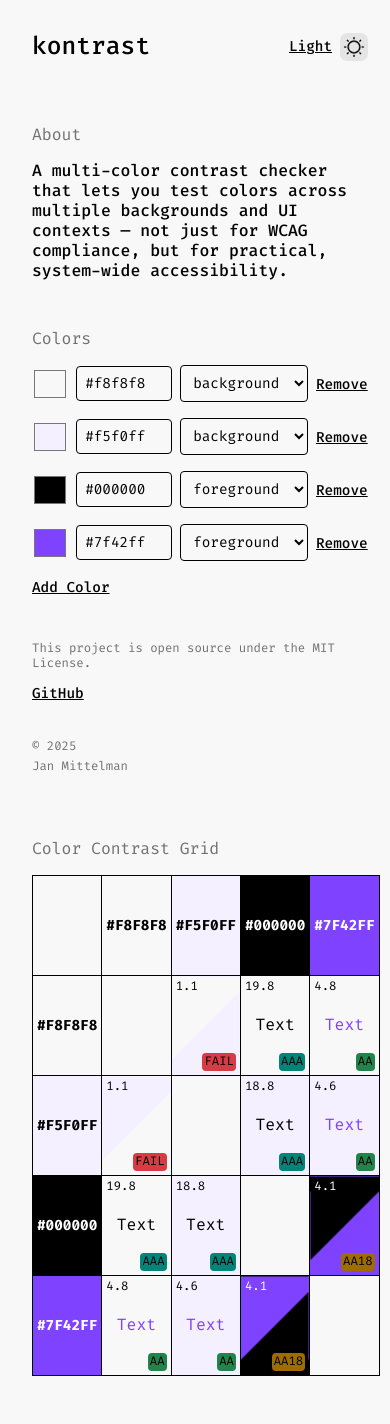
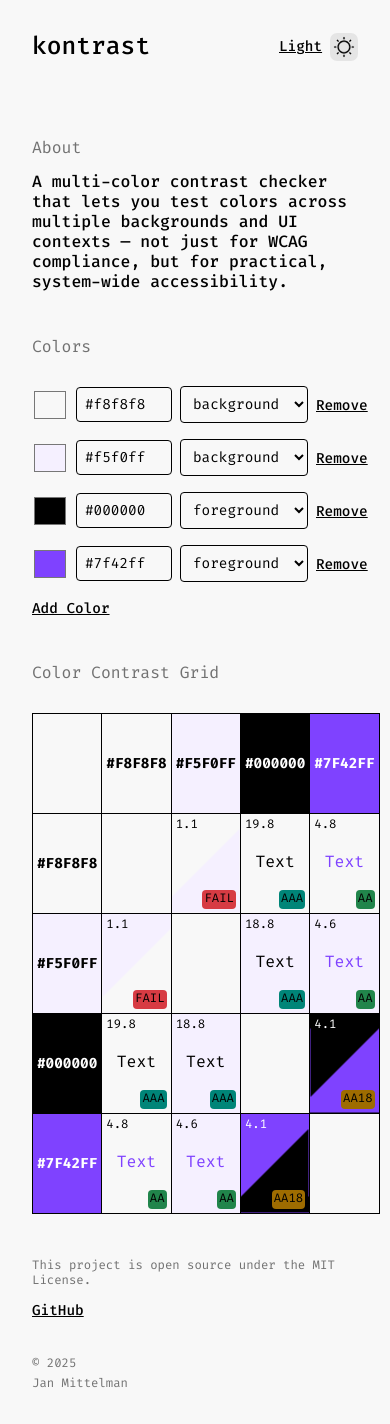
Before and after one commit to vedmakk/kontrast, a React (Vite) app: page / in a window 390 px wide. Built offline with nearby package versions, Linux system fonts and the light colour scheme.

Commit message:
Adjust mobile layout

```diff
--- a/src/app/components/App.tsx
+++ b/src/app/components/App.tsx
@@ -21,7 +21,7 @@ const Header = styled.header(({ theme }) => ({
   alignItems: 'center',
   padding: theme.spacing(4),
   width: '100%',
-  [theme.breakpoints.sm]: {
+  [theme.breakpoints.md]: {
     width: '400px',
   },
 }))
@@ -40,13 +40,23 @@ const Sidebar = styled.div(({ theme }) => ({
   gap: theme.spacing(4),
   padding: theme.spacing(4),
   width: '100%',
-  [theme.breakpoints.sm]: {
+  [theme.breakpoints.md]: {
     width: '400px',
+  },
+}))
+
+const MobileGridContainer = styled.div(({ theme }) => ({
+  [theme.breakpoints.md]: {
+    display: 'none',
   },
 }))
 
 const GridContainer = styled.div(({ theme }) => ({
   padding: theme.spacing(4),
+  display: 'none',
+  [theme.breakpoints.md]: {
+    display: 'block',
+  },
 }))
 
 export const App: React.FC = () => (
@@ -60,17 +70,19 @@ export const App: React.FC = () => (
     <ContentContainer>
       <Sidebar>
         <section>
-          <InfoLabel size="normal" as="h2" css={{ margin: 0 }}>
+          <InfoLabel size="normal" as="h2">
             About
           </InfoLabel>
-          <Label size="normal" as="p">
+          <Label size="normal" as="p" css={{ margin: 0 }}>
             A multi-color contrast checker that lets you test colors across
             multiple backgrounds and UI contexts — not just for WCAG compliance,
             but for practical, system-wide accessibility.
           </Label>
         </section>
         <ColorManager />
-
+        <MobileGridContainer>
+          <ColorGrid />
+        </MobileGridContainer>
         <section>
           <InfoLabel size="tiny" as="p">
             This project is open source under the MIT License.
--- a/src/colors/components/ColorGrid.tsx
+++ b/src/colors/components/ColorGrid.tsx
@@ -79,7 +79,7 @@ export const ColorGrid: React.FC<Props> = ({ colors }) => {
 
   return (
     <Container>
-      <InfoLabel size="normal" as="h2" css={{ margin: 0 }}>
+      <InfoLabel size="normal" as="h2">
         Color Contrast Grid
       </InfoLabel>
       {colors.length < 2 ? (
--- a/src/colors/components/ColorManager.tsx
+++ b/src/colors/components/ColorManager.tsx
@@ -22,6 +22,7 @@ const Container = styled.div(({ theme }) => ({
   display: 'flex',
   flexDirection: 'column',
   gap: theme.spacing(2),
+  width: 'fit-content',
 }))
 
 const Row = styled.div(({ theme }) => ({
@@ -83,7 +84,7 @@ export const ColorManager: React.FC<Props> = ({
   onRemove,
 }) => (
   <Container>
-    <InfoLabel size="normal" as="h2" css={{ margin: 0 }}>
+    <InfoLabel size="normal" as="h2">
       Colors
     </InfoLabel>
     {colors.map((c) => (
```
